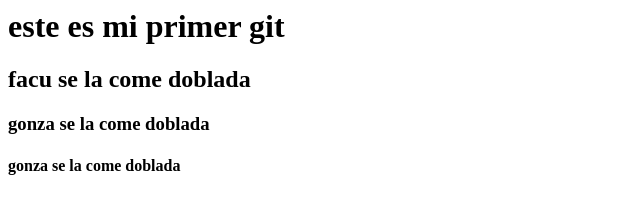
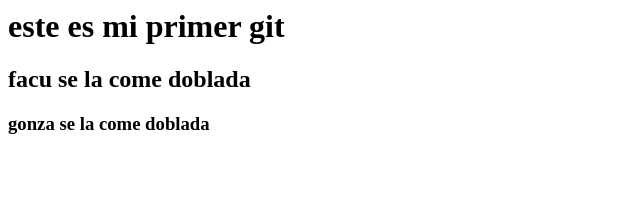
Before and after one commit to EberVr/MiPrimerGit, a plain HTML site: page index.html in a window 1280 px wide. Shown: the whole page, without its empty margins (0-640 px from the left). Drawn offline with Linux system fonts and the light colour scheme.

Commit message:
Soy un mensaje

```diff
--- a/index.html
+++ b/index.html
@@ -5,6 +5,5 @@
     <h1>este es mi primer git</h1>
     <h2>facu se la come doblada</h2>
     <h3>gonza se la come doblada</h3>
-    <h4>gonza se la come doblada</h4>
 </body>
 </html>
```
